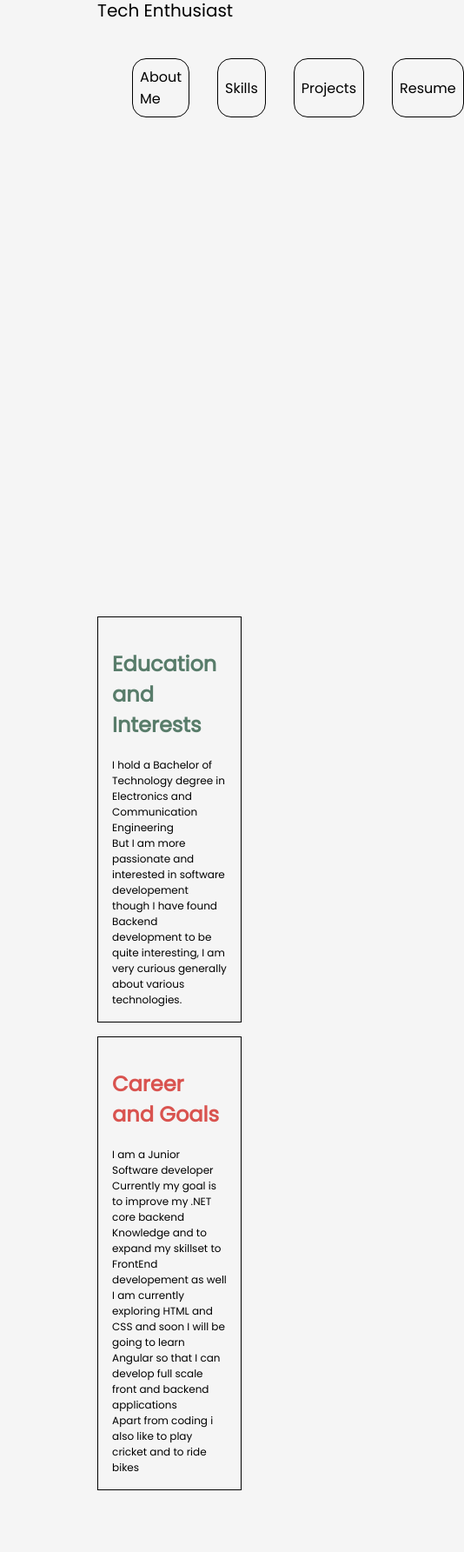
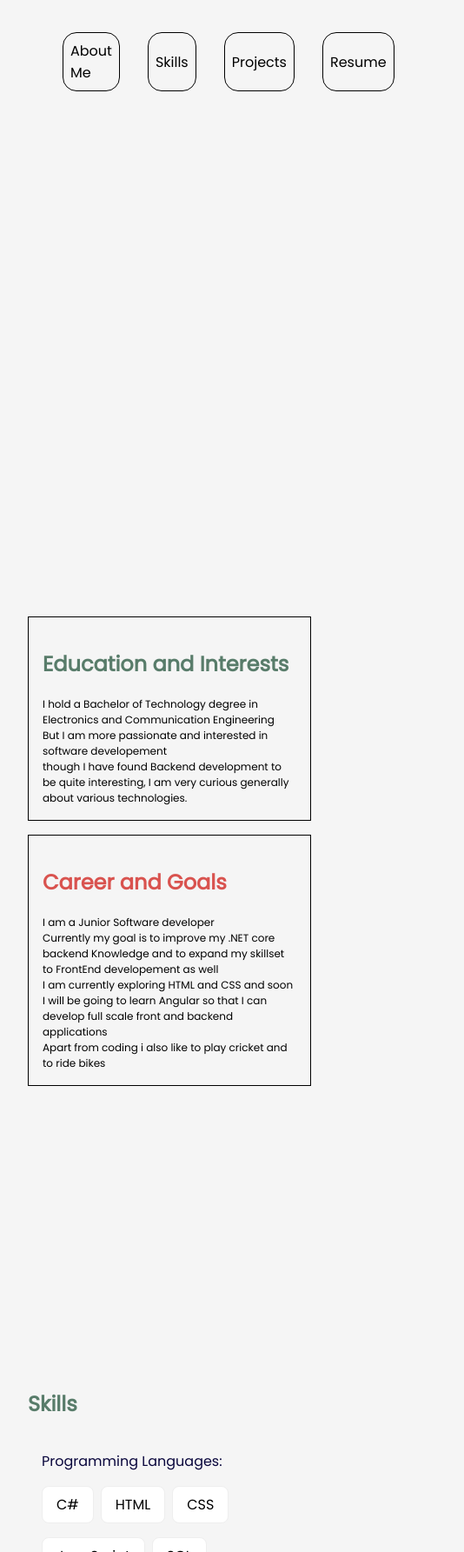
Before and after one commit to HKHemanthsharma/Portfolio, a plain HTML site: page index.html in a window 390 px wide. Shown: the part 215-2000 px from the top of the page at 87% size, 534 px wide, since content can reach past the window. Drawn offline with Linux system fonts and the light colour scheme.

Commit message:
adjusted the margins for smaller  screen

```diff
--- a/styles.css
+++ b/styles.css
@@ -2,14 +2,24 @@
     box-sizing: border-box;
 
 }
+
 body{
        background-color: #f5f5f5;
+           padding:0px;
+    margin:0px;
+    width:100%;
 }
-
+/* html, body {
+    overflow-x: hidden;
+    max-width: 100vw;
+} */
+html {
+  scroll-behavior: smooth;
+}
 
 .container{
     max-width:70%;
-    margin:10px auto;
+    margin:0px auto;
 }
 
 .section{
@@ -17,6 +27,7 @@ body{
     padding:4rem 6rem 0rem 6rem;
     font-family: poppins;
     min-height:100vh;
+    max-width:100vw;
 }
 .intro-section{
     min-height:100vh;
@@ -49,22 +60,22 @@ body{
     display:flex;
     justify-content: left;
     gap: 5rem;
-    a{
+    inline-size:100%;
+}
+.nav-list a{
      text-decoration: none;
         color:#000000;
+
 }
-    li{
+.nav-list li{
      transition: background-color 0.3s ease-in-out, color 0.3s ease-in-out;
 }
-    li:hover{
+.nav-list li:hover{
     background-color:#587c6a;
-        a{
+    border: white 1px solid;
+}
+.nav-list li:hover a{
      color: #ffffff;
-        }
-        border: white 1px solid;
-
-    }
-    inline-size:100%;
 }
 .nav-button{
     border: solid #000000 1px;
@@ -79,12 +90,12 @@ body{
     display:flex;
     justify-content: space-between;
     gap:2rem;
-    p{
+}
+.about-content p{
      font-style:normal;
         font-weight:0;
         font-family:'poppins';
         font-size: 1rem;
-    }
 }
 .card{
     border: #000000 1px solid;
@@ -97,10 +108,10 @@ body{
 }
 .skills-content{
     padding:2rem;
-    p{
+}
+.skills-content p{
     color:#0a073d;
         font-size: 1.5rem;
-    }
 }
 .skills-list{
     list-style: none;
@@ -155,32 +166,36 @@ footer{
     width:15%;
     margin: 2rem auto;
     text-align: center;
-    a{
-        text-decoration: none;
-        color:#000000;
-    }
     border: 1px solid #000000;
     padding:0.5rem;
     border-radius: 5px;
 }
+#more-projects a{
+    text-decoration: none;
+        color:#000000;
+
+}
 #more-projects:hover{
     background-color: #587c6a;
-    a{
+    transition: background-color 0.3s ease-in-out, color 0.3s ease-in-out;
+}
+#more-projects:hover a{
     color: #ffffff;
 }
-    transition: background-color 0.3s ease-in-out, color 0.3s ease-in-out;
-}
-
 
  @media (max-width: 900px) {
+    .container{
+        max-width: 100%; /* Full width on mobile */
+        padding: 0 1rem; /* Small padding instead of margin */
+    }
     .section{
         margin-top: 1.5rem;
-        padding: 2rem 3rem 0rem 3rem;
+        padding: 2rem 1rem 0rem 1rem;
     }
-    .container{
+    /* .container{
         max-width:70%;
         margin:5px auto;
-    }
+    }    */
     .main-text h1{
         font-size: 2rem;
         font-weight: 0;
@@ -200,18 +215,18 @@ footer{
     .about-content{
         flex-direction: column;
         gap:1rem;
-        p{
+    }
+    .about-content p{
         font-size: 0.75rem;
-        }
     }
     .card{
         padding:1rem;
     }
     .skills-content{
     padding:1rem;
-        p{
+    }
+    .skills-content p{
         font-size: 1rem;
-        }
     }
     .Project-content{
         grid-template-columns: 1fr;
@@ -222,3 +237,8 @@ footer{
     }
 
  }
+ /* * {
+  background: #000 !important;
+  color: #0f0 !important;
+  outline: solid #f00 1px !important;
+} */
```
Lines whose indentation alone changed are shown as unchanged.
